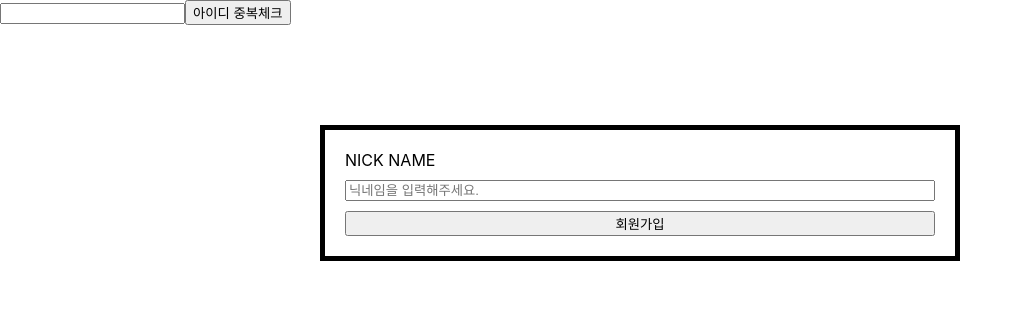
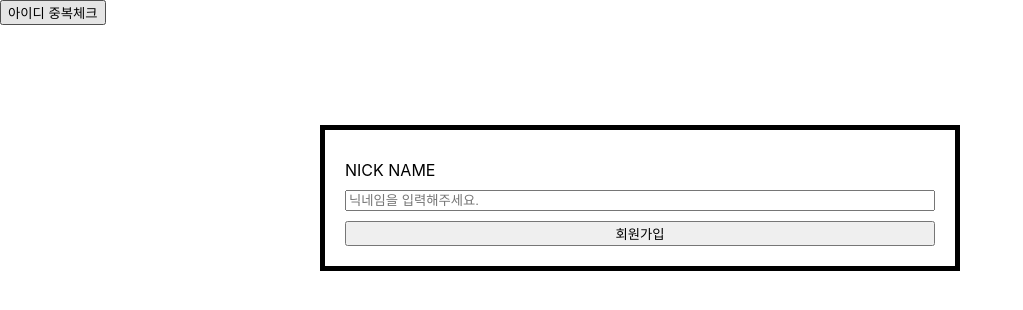
Before and after one commit to ZERO2ONE23581/JunFlix, a Next.js app: page /join in a window 1280 px wide. Shown: the top 310 px of the page, without its empty margins (0-1023 px from the left). Built offline with nearby package versions, Linux system fonts and the light colour scheme.

Commit message:
⚡️ ID check API

```diff
--- a/pages/api/user/join/userId_check.ts
+++ b/pages/api/user/join/userId_check.ts
@@ -4,7 +4,6 @@ import withHandler from '../../../../src/libs/server/withHandler';
 
 async function handler(req: NextApiRequest, res: NextApiResponse) {
   const userId = req.body;
-
   //데이터 미입력 체크
   if (!userId)
     return res.json({ ok: false, error: '데이터가 미입력 되었습니다.' });
@@ -16,6 +15,6 @@ async function handler(req: NextApiRequest, res: NextApiResponse) {
   if (dupData)
     return res.json({ ok: false, error: '이미 가입한 아이디 입니다.' });
   //
-  return res.json({ ok: true });
+  return res.json({ ok: true, userId });
 }
 export default withHandler(['POST'], handler);
--- a/pages/join/index.tsx
+++ b/pages/join/index.tsx
@@ -14,17 +14,11 @@ export interface IJoinForm {
   confirmPw?: string;
   email?: string;
   idCheckError?: string;
-  userIdCheck?: string;
 }
 
 const Join: NextPage = () => {
   //Post
   const [postJoin, { loading, data, error }] = useMutation('/api/user/join');
-  const [
-    postCheck,
-    { loading: checkLoading, data: checkData, error: checkError },
-  ] = useMutation('/api/user/join/userId_check');
-  console.log(checkData);
 
   //Form
   const {
@@ -38,33 +32,39 @@ const Join: NextPage = () => {
     getValues,
   } = useForm<IJoinForm>({ mode: 'onBlur' });
   //
+
   const onValid = (formData: IJoinForm) => {
     //아이디 중복체크
-    if (!checkData) {
-      setError('idCheckError', {
+    if (!confirm) {
+      return setError('idCheckError', {
         message: '아이디 중복확인을 실행해주세요.',
       });
     }
+    console.log('성공');
     return;
     if (loading) return;
     postJoin(formData);
   };
 
-  const onValidCheck = ({ userIdCheck }: IJoinForm) => {
-    if (checkLoading) return;
-    return postCheck(userIdCheck);
+  const [confirm, setConfirm] = useState(false);
+  const confirmClick = () => {
+    setConfirm((p) => !p);
+    return setOpenIdModal((value) => !value);
   };
 
   //Modal
   const [modal, setModal] = useState(false);
+  const [openIdModal, setOpenIdModal] = useState(false);
 
   useEffect(() => {
     if (data?.ok) {
       setModal(true);
     }
   }, [data]);
-  const toggleClick = () => {
-    setModal((value) => !value);
+
+  const toggleClick = (idCheck: string, final: string) => {
+    if (idCheck) return setOpenIdModal((value) => !value);
+    if (final) return setModal((value) => !value);
   };
 
   //UI
@@ -90,30 +90,22 @@ const Join: NextPage = () => {
     watch('email'),
   ]);
 
-  useEffect(() => {
-    setValue('userIdCheck', getValues('userId'));
-  }, [getValues('userId')]);
-
   //
   return (
     <>
       {modal && <JoinModal toggleClick={toggleClick} />}
-      {/* {true && <JoinModal toggleClick={toggleClick} />} */}
 
-      <form onSubmit={handleSubmit(onValidCheck)}>
-        <input
-          {...register('userIdCheck')}
-          type="text"
-          // value={getValues('userId')}
-          // disabled={true}
+      {openIdModal && (
+        <IdModal
+          userId={getValues('userId')}
+          confirmClick={confirmClick}
+          toggleClick={toggleClick}
         />
-        <input
-          type="submit"
-          value={checkLoading ? 'Loading...' : '아이디 중복체크'}
-        />
-      </form>
+      )}
+      <button onClick={() => setOpenIdModal((p) => !p)}>아이디 중복체크</button>
 
       <Form onSubmit={handleSubmit(onValid)}>
+        {!confirm && <Error>{errors?.idCheckError?.message}</Error>}
         <>
           {data?.error && <span>{data.error}</span>}
           {error && <span>{error}</span>}
@@ -140,10 +132,8 @@ const Join: NextPage = () => {
               placeholder="아이디를 입력해주세요."
               errMsg={errors.userId?.message}
             />
-            {errors.idCheckError && (
-              <Error>{errors.idCheckError.message}</Error>
-            )}
-            {checkData?.ok && state.layerTwo && (
+
+            {confirm && state.layerTwo && (
               <SecondLayer>
                 <Input
                   label="PASSWORD"
@@ -212,7 +202,7 @@ const FourthLayer = styled(ThirdLayer)`
   border: 2px solid green;
 `;
 
-const Form = styled.form`
+export const Form = styled.form`
   padding: 20px;
   border: 5px solid black;
   margin: 100px auto;
--- a/src/components/Join/IdModal.tsx
+++ b/src/components/Join/IdModal.tsx
@@ -1,14 +1,53 @@
 import styled from '@emotion/styled';
+import { useEffect, useState } from 'react';
+import { useForm } from 'react-hook-form';
+import { Form } from '../../../pages/join';
+import { useMutation } from '../../libs/client/useMutation';
+import { Error } from '../Input';
 
-export const IdModal = ({ toggleClick }: any) => {
+export const IdModal = ({ userId, confirmClick, toggleClick }: any) => {
+  //POST API
+  const [postCheck, { loading, data, error }] = useMutation(
+    '/api/user/join/userId_check'
+  );
+
+  //FORM SUBMIT
+  const { register, handleSubmit, setValue } = useForm();
+  const onValid = ({ checkID }: any) => {
+    if (loading) return;
+    postCheck(checkID);
+  };
+
+  //GET VALUE
+  useEffect(() => {
+    setValue('checkID', userId);
+    if (data?.ok) {
+      setValue('userId', data?.userId);
+    }
+  }, [userId, data]);
+
+  //
   return (
     <>
       <ModalCont>
         <button onClick={toggleClick}>❌</button>
-        <h1>메시지</h1>
-        <div>
-          <button>확인</button>
-        </div>
+
+        {data?.error && <Error>{data?.error}</Error>}
+        {data?.ok ? (
+          <>
+            <h1>"{data?.userId}"는 사용가능한 아이디 입니다.</h1>
+            <h2>사용하시겠습니까?</h2>
+            <button onClick={confirmClick}>YES</button>
+            <button onClick={confirmClick}>NO</button>
+          </>
+        ) : (
+          <Form onSubmit={handleSubmit(onValid)}>
+            <input {...register('checkID')} type="text" />
+            <button type="submit">
+              {loading ? 'Loading...' : '아이디 중복체크'}
+            </button>
+          </Form>
+        )}
       </ModalCont>
       <ModalClose onClick={toggleClick} />
     </>
```
